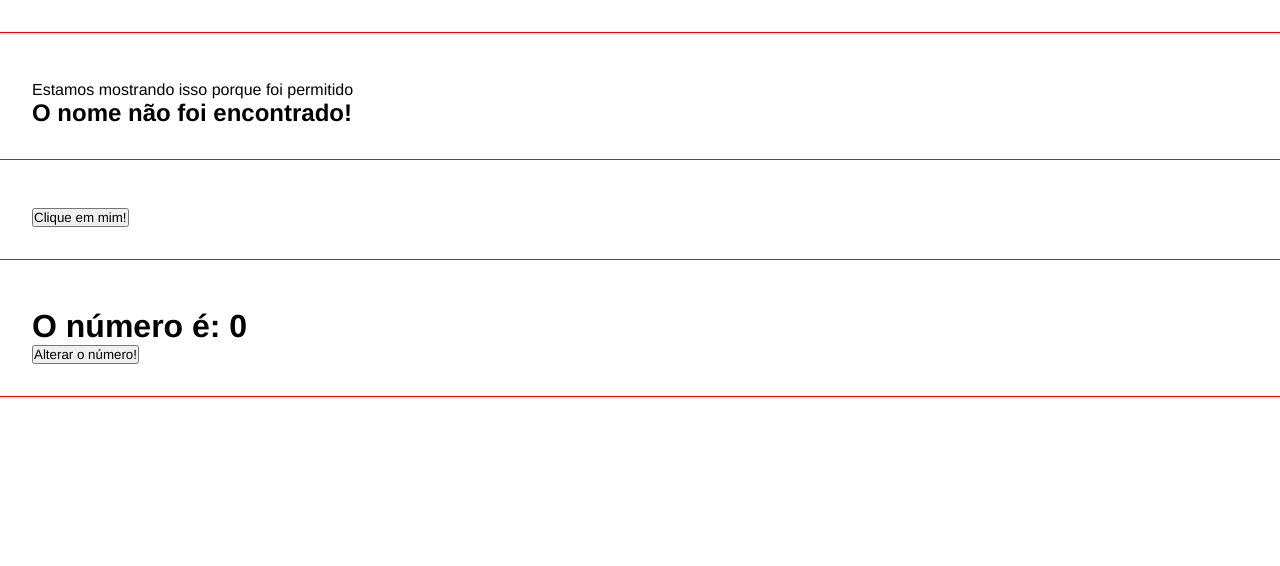
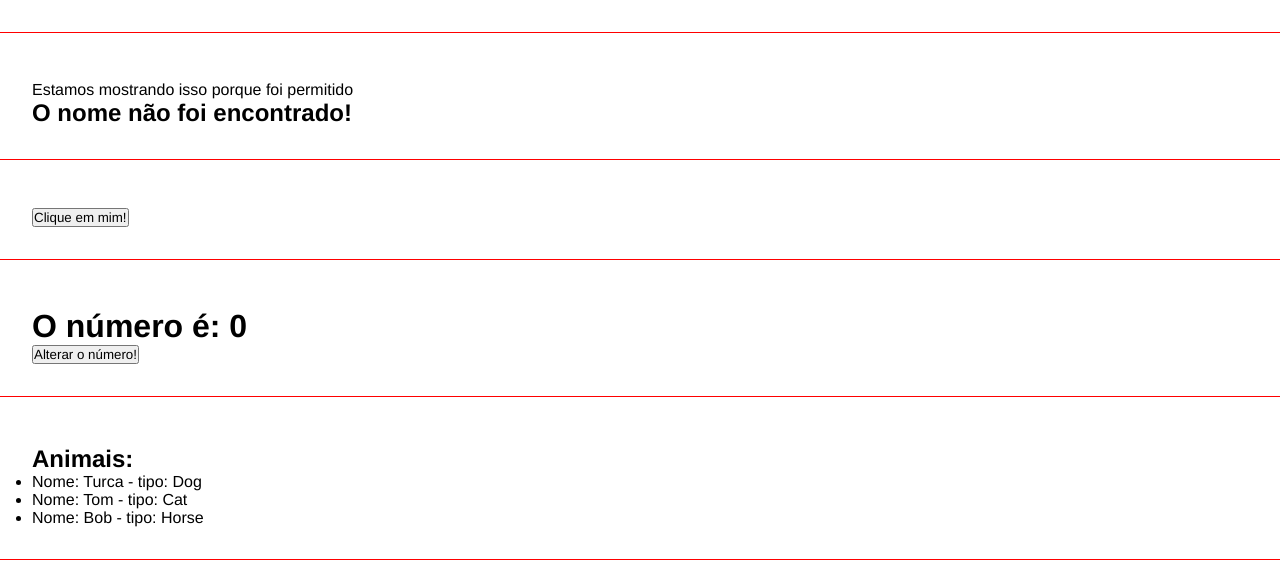
Before and after one commit to PBPaschoal/Angular, an Angular app in the folder Primeiro Projeto/curso-angular/: page / in a window 1280 px wide. Shown: the part 691-1257 px from the top of the page. Built offline with nearby package versions, Linux system fonts and the light colour scheme.

Commit message:
Renderização de lista

```diff
--- a/Primeiro Projeto/curso-angular/src/app/app.component.html
+++ b/Primeiro Projeto/curso-angular/src/app/app.component.html
@@ -10,3 +10,4 @@
 <app-if-render></app-if-render>
 <app-eventos></app-eventos>
 <app-emitter></app-emitter>
+<app-list-render></app-list-render>
--- a/Primeiro Projeto/curso-angular/src/app/app.module.ts
+++ b/Primeiro Projeto/curso-angular/src/app/app.module.ts
@@ -10,6 +10,7 @@
 import { EventosComponent } from './components/eventos/eventos.component';
 import { EmitterComponent } from './components/emitter/emitter.component';
 import { ChangeNumberComponent } from './components/change-number/change-number.component';
+import { ListRenderComponent } from './components/list-render/list-render.component';
 
 @NgModule({
   declarations: [
@@ -20,7 +21,8 @@
     IfRenderComponent,
     EventosComponent,
     EmitterComponent,
-    ChangeNumberComponent
+    ChangeNumberComponent,
+    ListRenderComponent
   ],
   imports: [
     BrowserModule,
--- /dev/null
+++ b/Primeiro Projeto/curso-angular/src/app/components/list-render/list-render.component.html
@@ -0,0 +1,6 @@
+<div class="class">
+    <h2>Animais:</h2>
+    <ul>
+        <li *ngFor="let animal of animals">Nome: {{ animal.name }} - tipo: {{ animal.type }}</li>
+    </ul>
+</div>
--- /dev/null
+++ b/Primeiro Projeto/curso-angular/src/app/components/list-render/list-render.component.ts
@@ -0,0 +1,19 @@
+import { Component } from '@angular/core';
+
+@Component({
+  selector: 'app-list-render',
+  templateUrl: './list-render.component.html',
+  styleUrl: './list-render.component.css'
+})
+export class ListRenderComponent {
+  animals = [
+    { name: "Turca", type: "Dog" },
+    { name: "Tom", type: "Cat" },
+    { name: "Bob", type: "Horse" },
+  ];
+
+  animal = {
+    name: 'Teste',
+    type: 'Alguma coisa',
+  }
+}
```
Also changed, not shown: Primeiro Projeto/curso-angular/src/app/components/list-render/list-render.component.css (added), 1 other file (tests, documents, lock files or other folders).
